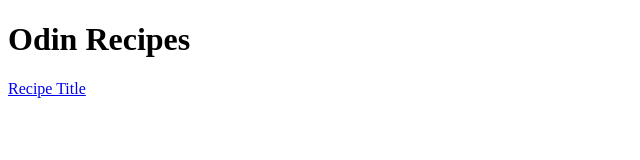
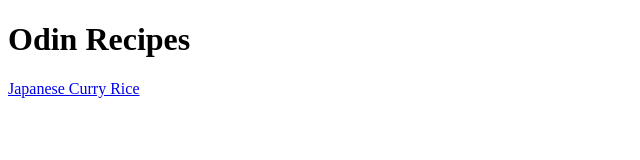
Before and after one commit to salta33/odin-recipes, a plain HTML site: page index.html in a window 1280 px wide. Shown: the full height of the page, 0-640 px from the left. Drawn offline with Linux system fonts and the light colour scheme.

Commit message:
Edit heading for Japanese curry rice

```diff
--- a/index.html
+++ b/index.html
@@ -6,6 +6,6 @@
     </head>
     <body>
         <h1>Odin Recipes</h1>
-        <a href="./recipes/curryrice.html">Recipe Title</a>
+        <a href="./recipes/curryrice.html">Japanese Curry Rice</a>
     </body>
 </html>
```
